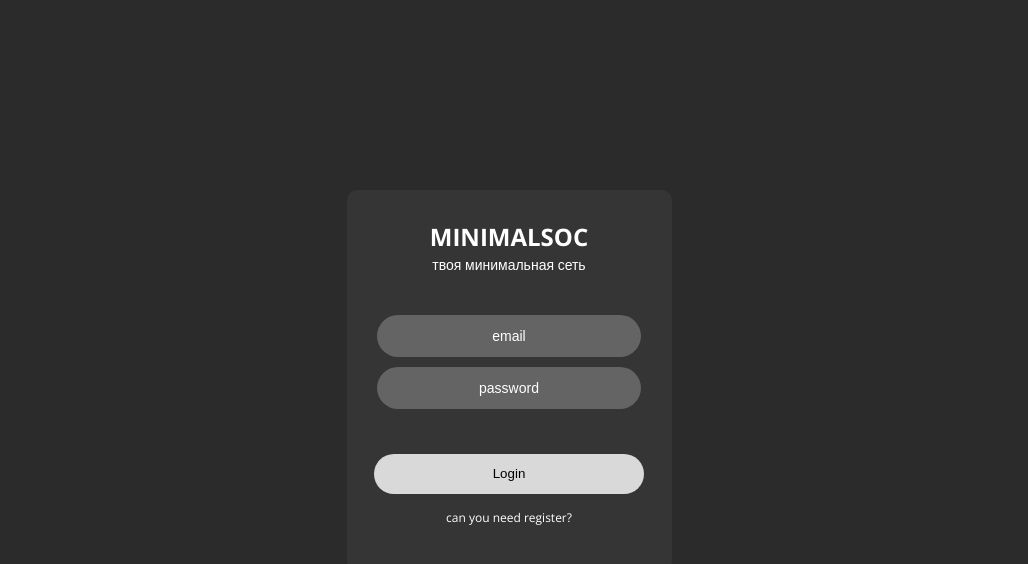
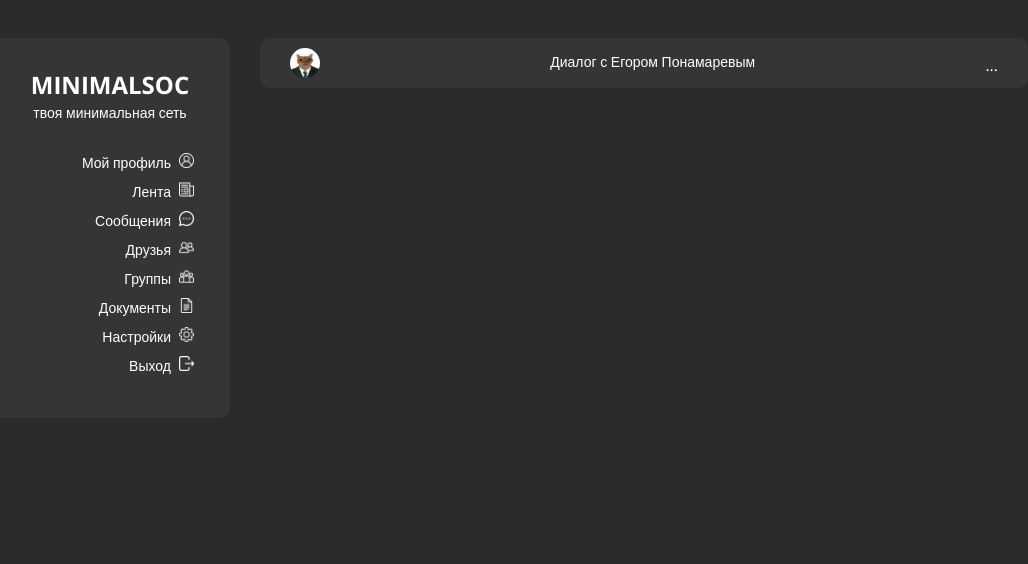
Before and after one commit to Introvert696/minimal-soc-frontend-new, a Vue app: page /mail/1 in a window 1280 px wide. Shown: the top 564 px of the page, without its empty margins (131-1159 px from the left). Built offline with nearby package versions, Linux system fonts and the light colour scheme.

Commit message:
начал делать диалог с юзером

```diff
--- a/public/css/main.css
+++ b/public/css/main.css
@@ -2,6 +2,9 @@
 .flex {
   display: flex;
   justify-content: space-between;
+}
+.mgAuto {
+  margin: auto;
 }
 /* LOGO CSS START */
 .logo {
@@ -346,3 +349,29 @@ a {
 .friend-board-text a {
   font-size: 12px;
 }
+.selection-mail-content {
+  width: 60vw;
+  min-height: 60vh;
+
+  margin-left: 30px;
+  margin-top: 30px;
+}
+.selection-mail-board {
+  display: flex;
+  justify-content: center;
+}
+.selection-mail-header {
+  width: 100%;
+  display: flex;
+  justify-content: space-between;
+  height: 50px;
+  border-radius: 10px;
+  background-color: #353535;
+  color: white;
+}
+.selection-mail-header-menu {
+  margin-right: 30px;
+}
+.selection-mail-header-title p {
+  font-size: 14px;
+}
--- /dev/null
+++ b/src/components/selectionmail/selectionumailinfo.vue
@@ -0,0 +1,24 @@
+<template>
+  <div class="selection-mail-header">
+    <div class="selection-mail-header-img">
+      <img
+        src="@/assets/testlogo.jpg"
+        alt="userimg"
+        width="30"
+        height="30"
+        style="border-radius: 50px; margin-top: 10px; margin-left: 30px"
+      />
+    </div>
+    <div class="selection-mail-header-title">
+      <p>Диалог с Егором Понамаревым</p>
+    </div>
+    <div class="selection-mail-header-menu">
+      <p>...</p>
+    </div>
+  </div>
+</template>
+<script>
+export default {
+  name: "selectionumailinfo",
+};
+</script>
--- a/src/router/index.js
+++ b/src/router/index.js
@@ -6,6 +6,7 @@ import FeedView from "../views/FeedView.vue";
 import MailView from "../views/MailView";
 import FriendView from "../views/FriendView";
 import NotFound from "../views/NotFound";
+import SelectedMailView from "../views/SelectedMailView";
 
 const routes = [
   {
@@ -61,7 +62,7 @@ const routes = [
   {
     path: "/mail/:id",
     name: "selectedMail",
-    component: LoginView,
+    component: SelectedMailView,
   },
   {
     path: "/document",
--- /dev/null
+++ b/src/views/SelectedMailView.vue
@@ -0,0 +1,19 @@
+<template>
+  <div class="mgAuto selection-mail-board">
+    <menuboard />
+    <div class="selection-mail-content">
+      <selectionumailinfo />
+    </div>
+  </div>
+</template>
+<script>
+import menuboard from "@/components/menuboard.vue";
+import selectionumailinfo from "@/components/selectionmail/selectionumailinfo.vue";
+export default {
+  name: "SelectedMailView",
+  components: {
+    menuboard,
+    selectionumailinfo,
+  },
+};
+</script>
```
